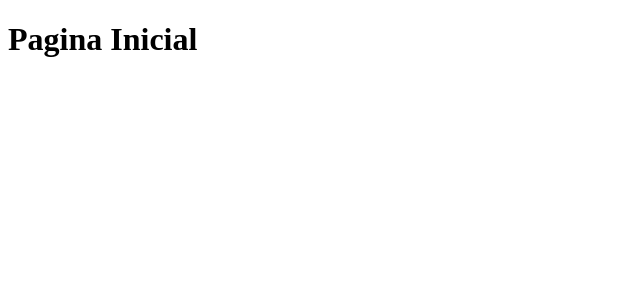
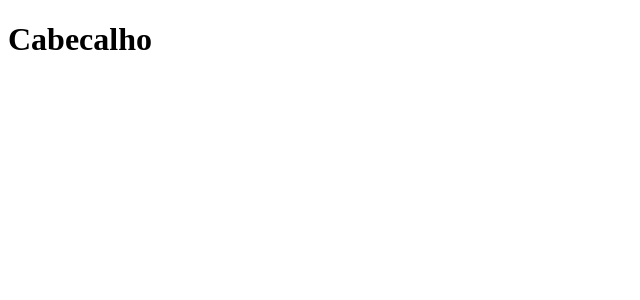
Before and after one commit to renanlucena/teste-tecnico-alura, a React (Create React App) app: page / in a window 1280 px wide. Shown: the top 300 px of the page, without its empty margins (0-640 px from the left). Built offline with nearby package versions, Linux system fonts and the light colour scheme.

Commit message:
criando o componente Cabecalho

```diff
--- /dev/null
+++ b/src/componentes/Cabecalho/index.jsx
@@ -0,0 +1,5 @@
+export default function Cabecalho (){
+    return(
+        <h1>Cabecalho</h1>
+    )
+}
--- a/src/paginas/PaginaInicial/index.jsx
+++ b/src/paginas/PaginaInicial/index.jsx
@@ -1,5 +1,7 @@
+import Cabecalho from "../../componentes/Cabecalho";
+
 export default function PaginaInicial(){
     return(
-        <h1>Pagina Inicial</h1>
+        <Cabecalho/>
     )
 }
```
